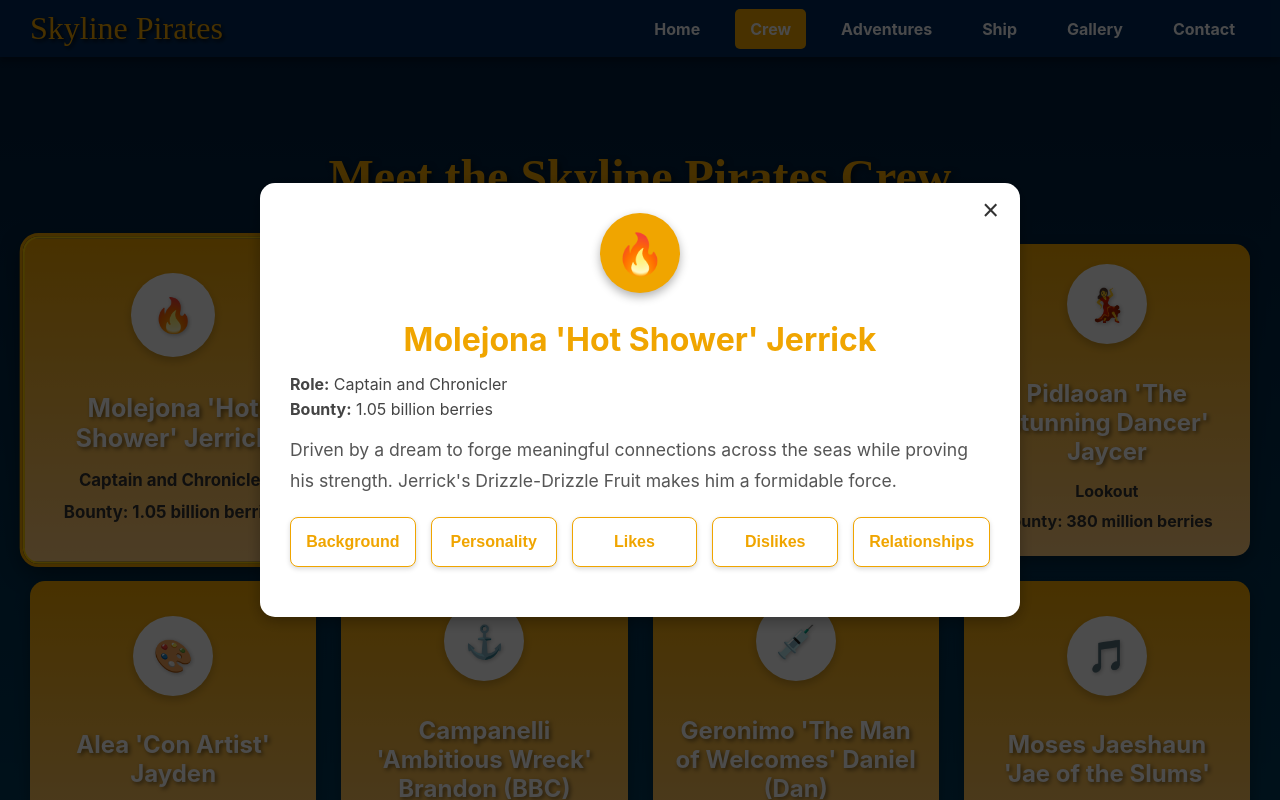
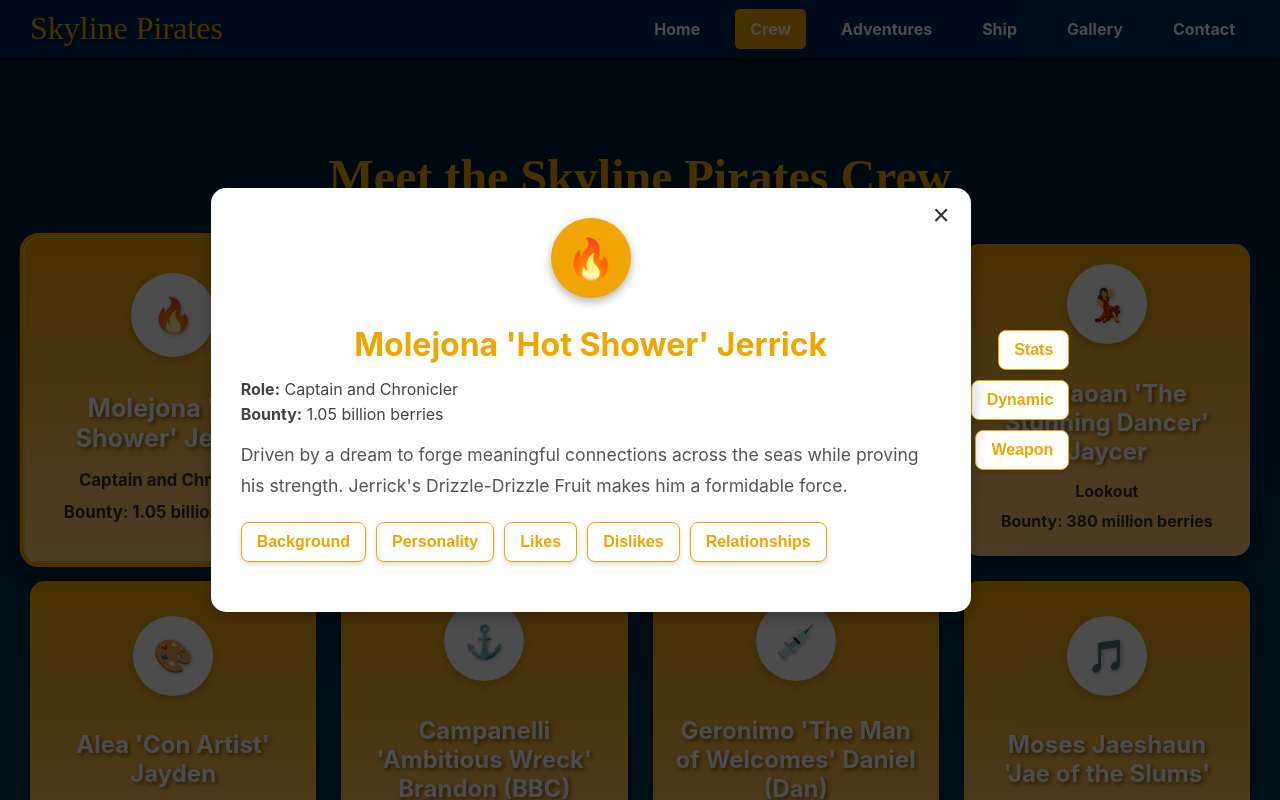
Before and after one commit to kokho1/SkylinePirate, a React (Create React App) app: page /crew in a window 1280 px wide. Both pictures are taken after a click on the button 173 px from the left and 400 px from the top of the page. Shown: the top 800 px of the page. Built offline with nearby package versions, Linux system fonts and the light colour scheme.

Commit message:
Make the stats model

```diff
--- a/src/pages/CrewModal.jsx
+++ b/src/pages/CrewModal.jsx
@@ -1,5 +1,6 @@
 import React, { useState } from "react";
 import styles from "../styles/CrewModal.module.css";
+import crewStats from "./Crewstats"; // Import crewStats
 
 const CrewModal = ({ member, onClose }) => {
   const [activeSection, setActiveSection] = useState(null); // Track active section
@@ -10,11 +11,23 @@ const CrewModal = ({ member, onClose }) => {
 
   if (!member) return null;
 
+  // Retrieve stats, dynamic abilities, and weapon from crewStats
+  const stats = crewStats[member.name]?.stats || {};
+  const dynamic = crewStats[member.name]?.dynamic || "No dynamic info available.";
+  const weapon = crewStats[member.name]?.weapon || "No weapon info available.";
+
+  // Prevent modal close when clicking inside modal content or buttons
+  const handleOverlayClick = (e) => {
+    if (e.target.classList.contains(styles.modalOverlay)) {
+      onClose();
+    }
+  };
+
   return (
-    <div className={styles.modalOverlay} onClick={onClose}>
+    <div className={styles.modalOverlay} onClick={handleOverlayClick}>
       <div
         className={styles.modalContent}
-        onClick={(e) => e.stopPropagation()} // Prevent overlay click from closing modal
+        onClick={(e) => e.stopPropagation()} // Prevent closing when clicking inside the modal content
       >
         <button className={styles.closeButton} onClick={onClose}>
           &times;
@@ -33,6 +46,7 @@ const CrewModal = ({ member, onClose }) => {
         <p className={styles.modalDescription}>{member.description}</p>
 
         <div className={styles.detailsRow}>
+          <div className={styles.leftButtons}>
             <button
               className={`${styles.detailsButton} ${
                 activeSection === "background" ? styles.activeButton : ""
@@ -73,6 +87,7 @@ const CrewModal = ({ member, onClose }) => {
             >
               Relationships
             </button>
+          </div>
         </div>
 
         {/* Display Section Content */}
@@ -122,7 +137,58 @@ const CrewModal = ({ member, onClose }) => {
               </ul>
             </div>
           )}
+         {activeSection === "stats" && (
+          <div className={styles.sectionContent}>
+            <h3>Stats</h3>
+            <div className={styles.statsGrid}>
+              {Object.entries(stats).map(([statName, statValue], index) => (
+                <div key={index} className={styles.statItem}>
+                  <strong>{statName}</strong>: {statValue}
                 </div>
+              ))}
+            </div>
+          </div>
+          )}
+          {activeSection === "dynamic" && (
+            <div className={styles.sectionContent}>
+              <h3>Dynamic</h3>
+              <p>{dynamic}</p>
+            </div>
+          )}
+          {activeSection === "weapon" && (
+            <div className={styles.sectionContent}>
+              <h3>Weapon</h3>
+              <p>{weapon}</p>
+            </div>
+          )}
+        </div>
+      </div>
+      {/* Right Buttons Outside the Modal */}
+      <div className={styles.rightButtons}>
+        <button
+          className={`${styles.detailsButton} ${
+            activeSection === "stats" ? styles.activeButton : ""
+          }`}
+          onClick={() => toggleSection("stats")}
+        >
+          Stats
+        </button>
+        <button
+          className={`${styles.detailsButton} ${
+            activeSection === "dynamic" ? styles.activeButton : ""
+          }`}
+          onClick={() => toggleSection("dynamic")}
+        >
+          Dynamic
+        </button>
+        <button
+          className={`${styles.detailsButton} ${
+            activeSection === "weapon" ? styles.activeButton : ""
+          }`}
+          onClick={() => toggleSection("weapon")}
+        >
+          Weapon
+        </button>
       </div>
     </div>
   );
--- /dev/null
+++ b/src/pages/Crewstats.jsx
@@ -0,0 +1,196 @@
+const crewStats = {
+    "Molejona 'Hot Shower' Jerrick": {
+      stats: {
+        strength: 8,
+        intelligence: 9,
+        charisma: 10,
+        combatSkill: 7,
+        speed: 8,
+        durability: 7,
+        haki: 9,
+        creativity: 8,
+      },
+      dynamic:
+        "Inspires loyalty through charisma and optimism. Maintains balance between authority and camaraderie.",
+      weapon:
+        "Aqua Blade: A water-infused sword that amplifies his Drizzle-Drizzle Fruit powers, capable of unleashing devastating water slashes and defensive barriers.",
+    },
+    "Jew Frias 'Burger Destroyer' Derick": {
+      stats: {
+        strength: 9,
+        intelligence: 7,
+        charisma: 8,
+        combatSkill: 10,
+        speed: 8,
+        durability: 9,
+        haki: 10,
+        creativity: 7,
+      },
+      dynamic:
+        "Supports the crew by boosting morale and strategizing combat plans.",
+      weapon:
+        "Haki-Infused Gauntlets: Designed for high-impact taekwondo strikes and advanced haki techniques.",
+    },
+    "Fernandez Jaeger ('Kanade')": {
+      stats: {
+        strength: 6,
+        intelligence: 10,
+        charisma: 6,
+        combatSkill: 8,
+        speed: 7,
+        durability: 6,
+        haki: 9,
+        creativity: 10,
+      },
+      dynamic:
+        "Analyzes situations with a scholar's mindset, ensuring efficiency and precision in plans.",
+      weapon:
+        "Ancient Tome Blade: A weapon forged from historical texts with embedded haki powers.",
+    },
+    "Pidlaoan 'The Stunning Dancer' Jaycer": {
+      stats: {
+        strength: 7,
+        intelligence: 8,
+        charisma: 9,
+        combatSkill: 8,
+        speed: 10,
+        durability: 7,
+        haki: 8,
+        creativity: 10,
+      },
+      dynamic:
+        "Combines dance and combat techniques to inspire the crew and confuse opponents with his Glist-Glist Fruit powers.",
+      weapon:
+        "Rhythmic Blades: Lightweight, flexible swords that synchronize with his dance movements.",
+    },
+    "Alea 'Con Artist' Jayden": {
+      stats: {
+        strength: 7,
+        intelligence: 10,
+        charisma: 7,
+        combatSkill: 8,
+        speed: 7,
+        durability: 6,
+        haki: 9,
+        creativity: 10,
+      },
+      dynamic:
+        "Uses observation haki and artistic abilities to manipulate the battlefield with precision.",
+      weapon:
+        "Illustrator's Pen: A tool powered by his Splat-Splat Fruit that brings drawings to life.",
+    },
+    "Campanelli 'Ambitious Wreck' Brandon (BBC)": {
+      stats: {
+        strength: 8,
+        intelligence: 7,
+        charisma: 7,
+        combatSkill: 9,
+        speed: 7,
+        durability: 10,
+        haki: 7,
+        creativity: 9,
+      },
+      dynamic:
+        "An adventurous shipwright who thrives in high-risk situations, ensuring the crew's ship is always ready.",
+      weapon:
+        "Iron Wrench Hammer: A versatile tool for both construction and combat, enhanced with haki.",
+    },
+    "Geronimo 'The Man of Welcomes' Daniel (Dan)": {
+      stats: {
+        strength: 7,
+        intelligence: 9,
+        charisma: 9,
+        combatSkill: 7,
+        speed: 8,
+        durability: 7,
+        haki: 9,
+        creativity: 8,
+      },
+      dynamic:
+        "Balances empathy and combat tactics to support the crew as a healer and second mate.",
+      weapon:
+        "Medical Chakram: A dual-purpose tool for both surgical precision and combat efficiency.",
+    },
+    "Moses Jaeshaun 'Jae of the Slums'": {
+      stats: {
+        strength: 6,
+        intelligence: 8,
+        charisma: 8,
+        combatSkill: 7,
+        speed: 9,
+        durability: 8,
+        haki: 8,
+        creativity: 9,
+      },
+      dynamic:
+        "Blends navigation skills and musical artistry to boost crew morale and steer them through challenges.",
+      weapon:
+        "Lyrical Blade: A musical sword that emits vibrations to disorient foes.",
+    },
+    "Ho Ming 'Fryboy' Kok": {
+      stats: {
+        strength: 8,
+        intelligence: 8,
+        charisma: 9,
+        combatSkill: 7,
+        speed: 8,
+        durability: 7,
+        haki: 8,
+        creativity: 10,
+      },
+      dynamic:
+        "Uses his culinary creativity and Simmer-Simmer Fruit powers to keep the crew energized and entertained.",
+      weapon:
+        "Cooking Flare Whisk: A heated whisk that doubles as a close-range weapon.",
+    },
+    "Htet 'The Digital Freak' Naing": {
+      stats: {
+        strength: 7,
+        intelligence: 10,
+        charisma: 6,
+        combatSkill: 8,
+        speed: 7,
+        durability: 8,
+        haki: 9,
+        creativity: 10,
+      },
+      dynamic:
+        "Combines scientific expertise and combat precision to innovate and enhance the crew's tools.",
+      weapon:
+        "Tech Gauntlet: A multi-functional glove powered by his Comp-Comp Fruit.",
+    },
+    "Silvestrich 'The Snark' Matthew": {
+      stats: {
+        strength: 6,
+        intelligence: 9,
+        charisma: 8,
+        combatSkill: 8,
+        speed: 9,
+        durability: 7,
+        haki: 7,
+        creativity: 9,
+      },
+      dynamic:
+        "A pragmatic sniper with a quick wit and a strong bond with his sentient weapon, Contra.",
+      weapon:
+        "Contra: A scooter/shotgun hybrid with sentient capabilities for long-range precision.",
+    },
+    "Carrizo 'Fresh Blood' Howie": {
+      stats: {
+        strength: 6,
+        intelligence: 7,
+        charisma: 7,
+        combatSkill: 6,
+        speed: 9,
+        durability: 8,
+        haki: 7,
+        creativity: 8,
+      },
+      dynamic:
+        "Blends echolocation and flight abilities to scout dangerous terrain and aid the crew.",
+      weapon:
+        "Bat Wing Blades: Dual curved blades that resemble wings, ideal for aerial combat.",
+    },
+  };
+
+  export default crewStats;
--- a/src/styles/CrewModal.module.css
+++ b/src/styles/CrewModal.module.css
@@ -23,6 +23,8 @@
   box-shadow: 0 4px 15px rgba(0, 0, 0, 0.3);
   position: relative;
   animation: zoomIn 0.3s ease-out;
+  overflow-y: auto;
+  max-height: 90%;
 }
 
 /* Icon and Header Styling */
@@ -88,14 +90,26 @@
 .detailsRow {
   display: flex;
   justify-content: space-between;
-    gap: 15px;
   margin: 20px 0;
+}
+
+.leftButtons {
+  display: flex;
+  flex-wrap: wrap;
+  gap: 10px;
+}
+
+.rightButtons {
+  display: flex;
+  flex-direction: column;
+  align-items: flex-end;
+  gap: 10px;
 }
 
 .detailsButton {
   flex: 1;
   text-align: center;
-    padding: 15px;
+  padding: 10px 15px;
   background: #ffffff;
   color: #f0a500;
   font-size: 1rem;
@@ -126,21 +140,18 @@
   box-shadow: 0 3px 10px rgba(0, 0, 0, 0.2);
 }
 
-  /* Make all section headers the same color */
 .sectionContent h3 {
   margin-bottom: 10px;
-    color: #f0a500; /* Consistent header color */
+  color: #f0a500;
   font-size: 1.2rem;
 }
 
-  /* Section content consistency */
 .sectionContent p,
 .sectionContent ul {
-    color: #444; /* Consistent text color for content */
+  color: #444;
   font-size: 1rem;
 }
 
-  /* List item styling */
 .sectionContent ul {
   padding-left: 20px;
   list-style: disc;
@@ -148,10 +159,38 @@
 
 .sectionContent ul li {
   margin-bottom: 5px;
-    color: #333; /* Consistent text color for list items */
+  color: #333;
 }
 
-  /* Animation Keyframes */
+/* Stats Box Styling */
+.statsBox {
+  background: #f8f8f8;
+  border: 1px solid #e0e0e0;
+  border-radius: 10px;
+  padding: 20px;
+  margin-top: 20px;
+  box-shadow: 0 4px 10px rgba(0, 0, 0, 0.1);
+}
+
+.statsBox ul {
+  list-style: none;
+  padding: 0;
+  margin: 0;
+}
+
+.statsBox ul li {
+  display: flex;
+  justify-content: space-between;
+  padding: 5px 0;
+  font-size: 1rem;
+  color: #555;
+}
+
+.statsBox ul li strong {
+  color: #333;
+}
+
+/* Animations */
 @keyframes fadeIn {
   from {
     opacity: 0;
@@ -172,24 +211,14 @@
   }
 }
 
-  @keyframes slideUp {
-    from {
-      transform: translateY(20px);
-      opacity: 0;
-    }
-    to {
-      transform: translateY(0);
-      opacity: 1;
-    }
+.statsGrid {
+  display: grid;
+  grid-template-columns: repeat(3, 1fr); /* 3 columns */
+  gap: 15px; /* Space between grid items */
 }
 
-  @keyframes slideDown {
-    from {
-      transform: translateY(-20px);
-      opacity: 0;
+.statItem {
+  font-size: 1rem;
+  color: #444;
+  text-align: left;
 }
-    to {
-      transform: translateY(0);
-      opacity: 1;
-    }
-  }
```
Lines whose indentation alone changed are shown as unchanged.
